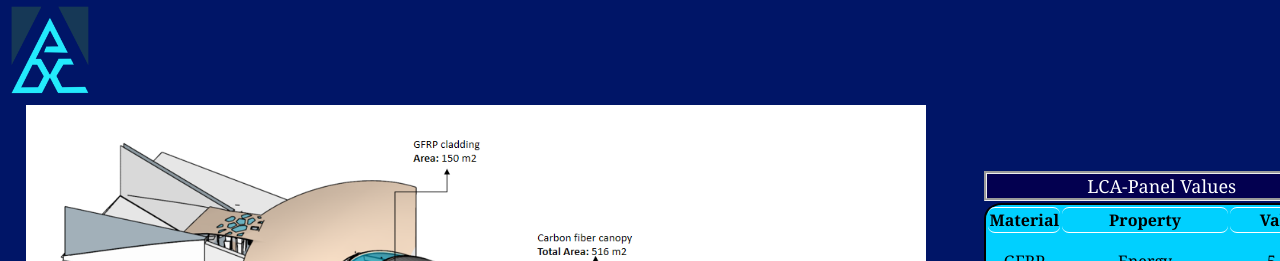
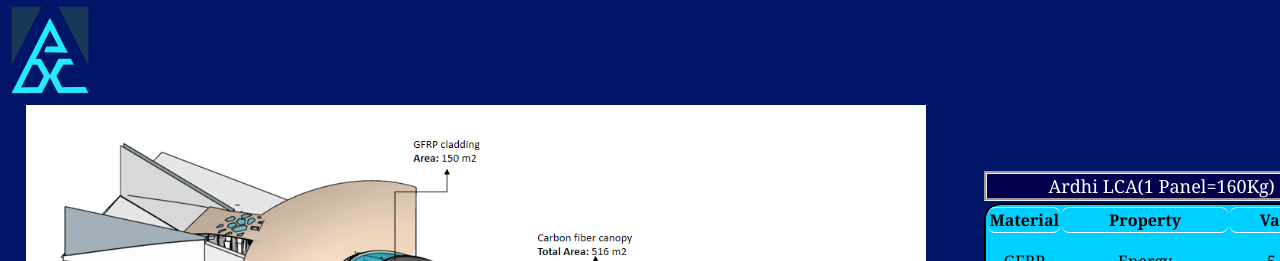
Before and after one commit to Naveen-Chaurasia/ardhi-prototype-app, a React (Create React App) app: page /Page1 in a window 1280 px wide. Shown: the top 261 px of the page. Built offline with nearby package versions, Linux system fonts and the light colour scheme.

Commit message:
updated page1

```diff
--- a/src/Page1.js
+++ b/src/Page1.js
@@ -59,7 +59,7 @@ console.log("*********************");
       <img  src="cafe1.png" height="500px" width="900px"  padding="10px" border-radius="10px"  onClick={() => imageClick()}/>
       <div className="table_button">
       <table className="Table1" >
-      <caption >LCA-Panel Values</caption>
+      <caption >Ardhi LCA(1 Panel=160Kg)</caption>
         <tr>
           <th>Material</th>
           <th>Property</th>
```
